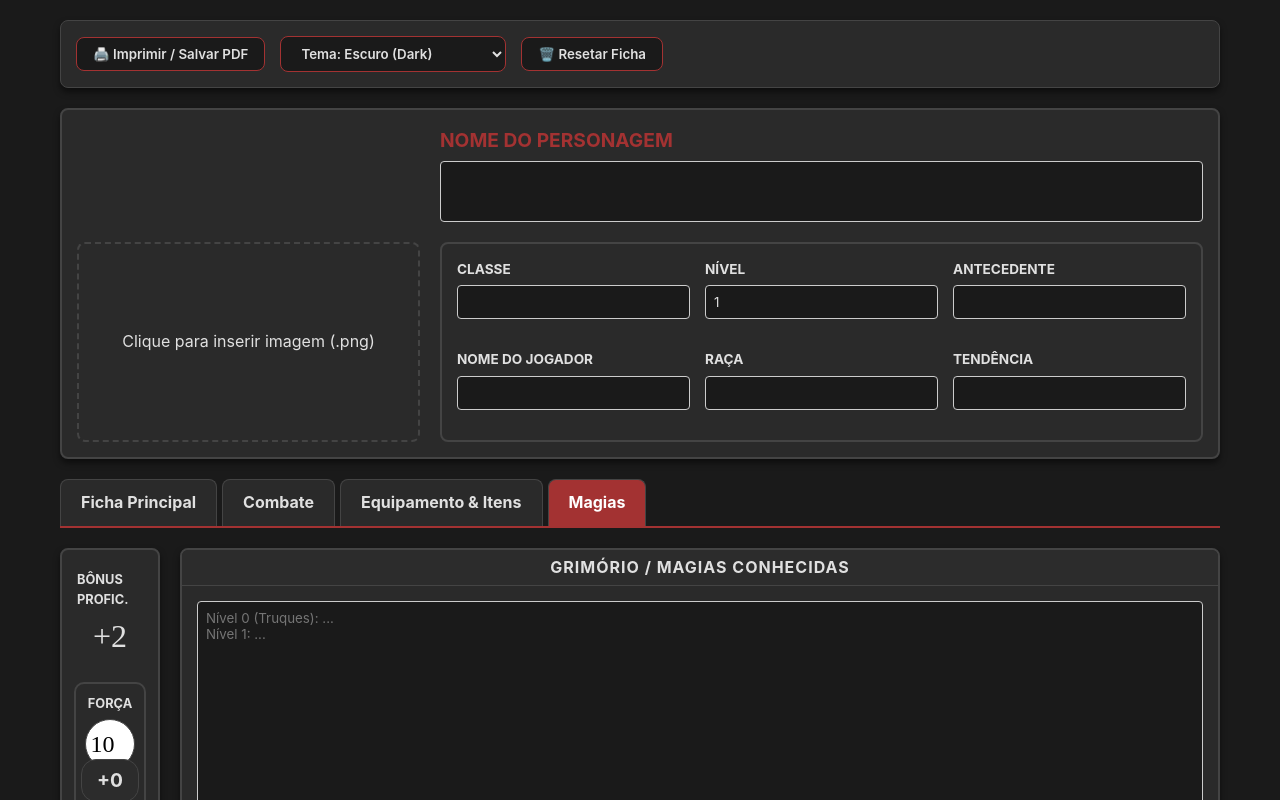
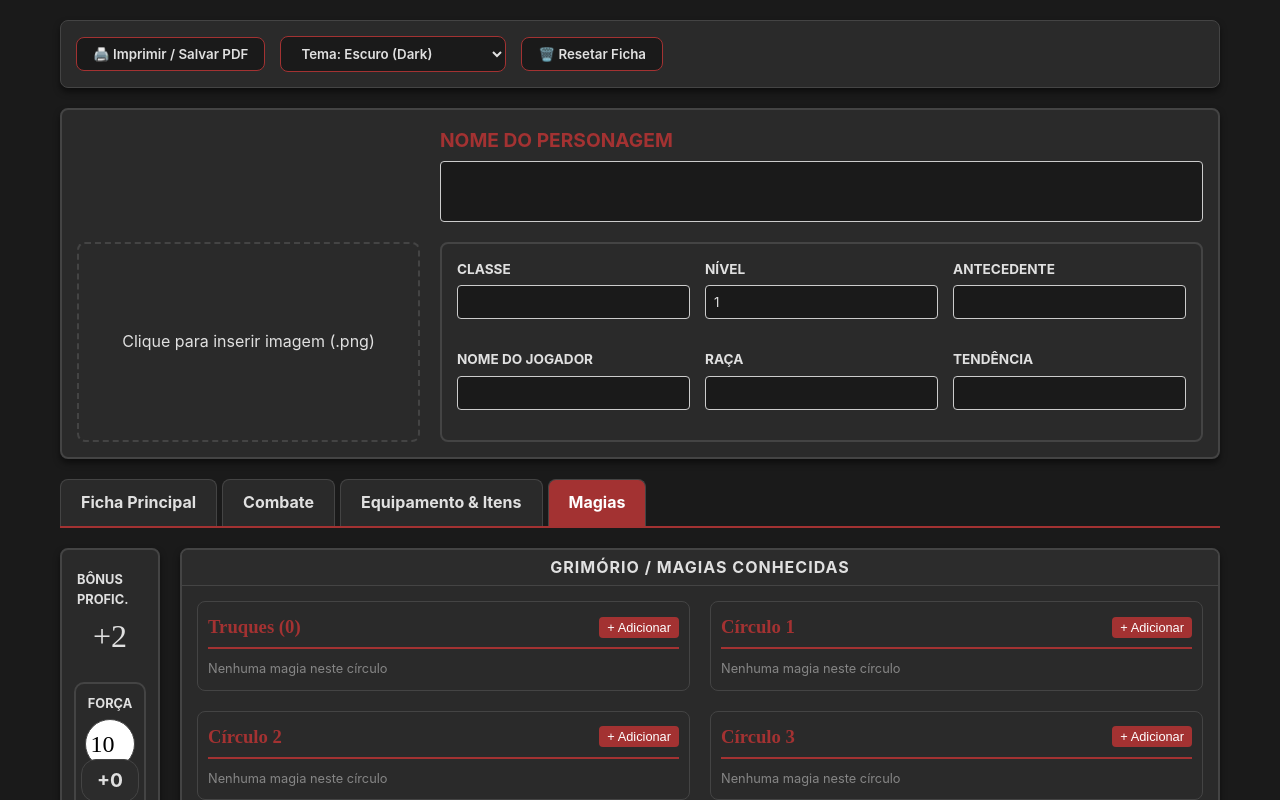
Before and after one commit to LuisCarlosRamalho/ficha_dnd, a React (Vite) app: page / in a window 1280 px wide. Both pictures are taken after a click on the element "Magias". Shown: the top 800 px of the page. Built offline with nearby package versions, Linux system fonts and the light colour scheme.

Commit message:
feat: Separate spells by spell circle level

```diff
--- a/src/App.jsx
+++ b/src/App.jsx
@@ -36,7 +36,9 @@ const DEFAULT_CHARACTER = {
   equipment: '',
   coins: { cp: 0, sp: 0, ep: 0, gp: 0, pp: 0 },
   proficienciesAndLanguages: '',
-  spells: '',
+  spells: {
+    0: [], 1: [], 2: [], 3: [], 4: [], 5: [], 6: [], 7: [], 8: [], 9: []
+  },
   portrait: null,
 };
 
@@ -45,13 +47,44 @@ function App() {
     const saved = localStorage.getItem('dnd-character-sheet');
     if (saved) {
       try {
-        return { ...DEFAULT_CHARACTER, ...JSON.parse(saved) };
+        const parsed = JSON.parse(saved);
+        if (typeof parsed.spells === 'string' || !parsed.spells) {
+          parsed.spells = { 0: [], 1: [], 2: [], 3: [], 4: [], 5: [], 6: [], 7: [], 8: [], 9: [] };
+        }
+        return { ...DEFAULT_CHARACTER, ...parsed };
       } catch (e) {
         return DEFAULT_CHARACTER;
       }
     }
     return DEFAULT_CHARACTER;
   });
+
+  const addSpell = (level) => {
+    setChar(prev => {
+      const sp = { ...prev.spells };
+      if (!sp[level]) sp[level] = [];
+      sp[level] = [...sp[level], { name: '', desc: '', page: '' }];
+      return { ...prev, spells: sp };
+    });
+  };
+
+  const updateSpell = (level, index, field, value) => {
+    setChar(prev => {
+      const sp = { ...prev.spells };
+      const newLevel = [...sp[level]];
+      newLevel[index] = { ...newLevel[index], [field]: value };
+      sp[level] = newLevel;
+      return { ...prev, spells: sp };
+    });
+  };
+
+  const removeSpell = (level, index) => {
+    setChar(prev => {
+      const sp = { ...prev.spells };
+      sp[level] = sp[level].filter((_, i) => i !== index);
+      return { ...prev, spells: sp };
+    });
+  };
 
   const [activeTab, setActiveTab] = useState('main');
 
@@ -339,8 +372,46 @@ function App() {
         <div style={{ display: activeTab === 'spells' ? 'block' : 'none', gridColumn: 'span 2' }}>
            <div className="panel">
              <div className="panel-header">Grimório / Magias Conhecidas</div>
-             <div className="input-group text-area-box">
-                <textarea style={{minHeight:'600px'}} value={char.spells} onChange={e=>updateField('spells', e.target.value)} placeholder="Nível 0 (Truques): ...&#10;Nível 1: ..." />
+             <div className="spells-grid">
+               {[0, 1, 2, 3, 4, 5, 6, 7, 8, 9].map(level => (
+                 <div key={`spell-lvl-${level}`} className="spell-circle-box">
+                   <div className="spell-circle-header">
+                     <h3>{level === 0 ? 'Truques (0)' : `Círculo ${level}`}</h3>
+                     <button onClick={() => addSpell(level)} className="btn-add-spell no-print">+ Adicionar</button>
+                   </div>
+                   <div className="spell-items">
+                     {(char.spells[level] || []).map((sp, idx) => (
+                       <div key={`sp-${level}-${idx}`} className="spell-item-row">
+                         <div className="spell-item-top">
+                           <input
+                             type="text"
+                             placeholder="Nome da magia"
+                             value={sp.name}
+                             onChange={e => updateSpell(level, idx, 'name', e.target.value)}
+                             className="spell-input-name"
+                           />
+                           <input
+                             type="text"
+                             placeholder="Pág"
+                             value={sp.page}
+                             onChange={e => updateSpell(level, idx, 'page', e.target.value)}
+                             className="spell-input-page"
+                           />
+                           <button onClick={() => removeSpell(level, idx)} className="btn-remove-spell no-print">X</button>
+                         </div>
+                         <textarea
+                           placeholder="Descrição / Efeitos"
+                           value={sp.desc}
+                           onChange={e => updateSpell(level, idx, 'desc', e.target.value)}
+                           className="spell-input-desc"
+                           rows="2"
+                         />
+                       </div>
+                     ))}
+                     {(char.spells[level] || []).length === 0 && <p style={{opacity: 0.5, fontSize: '0.8rem'}}>Nenhuma magia neste círculo</p>}
+                   </div>
+                 </div>
+               ))}
              </div>
            </div>
         </div>
--- a/src/index.css
+++ b/src/index.css
@@ -404,3 +404,88 @@ h1, h2, h3, h4, h5, h6 {
   text-transform: uppercase;
   margin-top: 5px;
 }
+
+/* Spells Grid */
+.spells-grid {
+  display: grid;
+  grid-template-columns: 1fr 1fr;
+  gap: 20px;
+}
+@media (max-width: 768px) {
+  .spells-grid {
+    grid-template-columns: 1fr;
+  }
+}
+.spell-circle-box {
+  background-color: var(--panel-bg);
+  border: 1px solid var(--panel-border);
+  border-radius: var(--border-radius);
+  padding: 10px;
+}
+.spell-circle-header {
+  display: flex;
+  justify-content: space-between;
+  align-items: center;
+  border-bottom: 2px solid var(--primary-color);
+  padding-bottom: 5px;
+  margin-bottom: 10px;
+}
+.btn-add-spell {
+  background: var(--primary-color);
+  color: white;
+  border: none;
+  padding: 3px 8px;
+  border-radius: 4px;
+  cursor: pointer;
+  font-size: 0.8rem;
+}
+.btn-remove-spell {
+  background: transparent;
+  color: #a00;
+  border: 1px solid #a00;
+  padding: 2px 6px;
+  border-radius: 4px;
+  cursor: pointer;
+  font-weight: bold;
+}
+.btn-remove-spell:hover {
+  background: #a00;
+  color: white;
+}
+.spell-item-row {
+  margin-bottom: 15px;
+  padding-bottom: 10px;
+  border-bottom: 1px dashed var(--panel-border);
+}
+.spell-item-top {
+  display: flex;
+  gap: 5px;
+  margin-bottom: 5px;
+}
+.spell-input-name {
+  flex: 1;
+  padding: 4px;
+  border: 1px solid #ccc;
+  border-radius: 3px;
+  background-color: var(--bg-color);
+  color: var(--text-color);
+}
+.spell-input-page {
+  width: 60px;
+  padding: 4px;
+  border: 1px solid #ccc;
+  border-radius: 3px;
+  background-color: var(--bg-color);
+  color: var(--text-color);
+}
+.spell-input-desc {
+  width: 100%;
+  font-size: 0.85rem;
+  font-family: var(--font-body);
+  padding: 4px;
+  border: 1px solid #ccc;
+  border-radius: 3px;
+  background-color: var(--bg-color);
+  color: var(--text-color);
+  resize: vertical;
+}
```
Also changed, not shown: Ficha_DnD_5E_App.html (+2 -3 lines).
